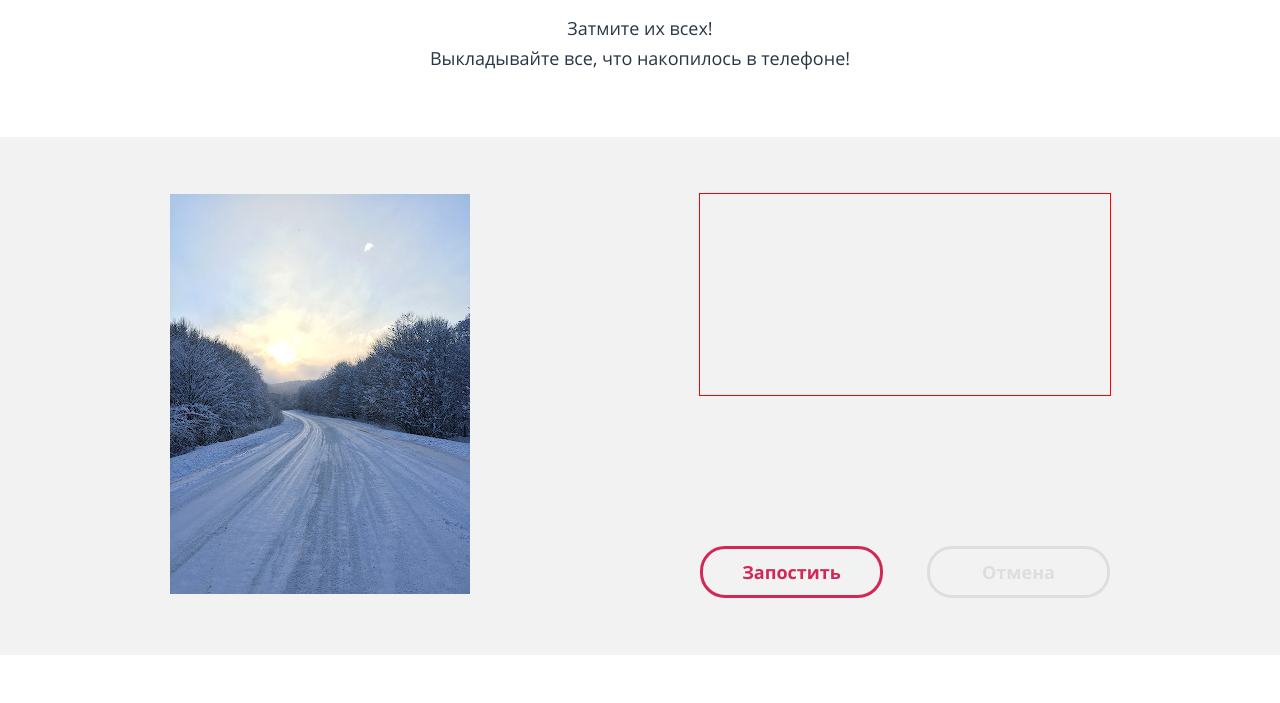
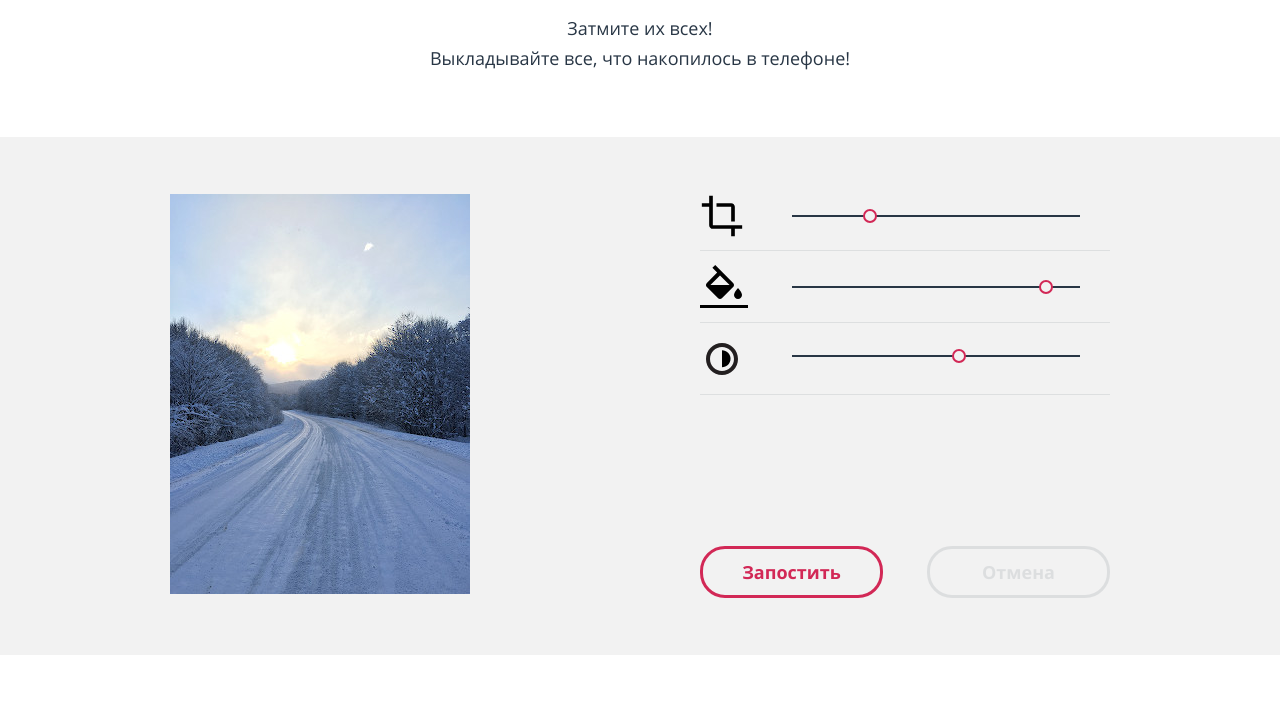
Before and after one commit to DmitryKMRK/182700-pink, a website: page photo.html in a window 1280 px wide. Shown: the part 2380-3083 px from the top of the page. Drawn offline with nearby package versions, Linux system fonts and the light colour scheme; files that its build step writes are made by us from their sources; files whose address does not match are found by name.

Commit message:
Color settings block

```diff
--- a/photo.html
+++ b/photo.html
@@ -197,29 +197,29 @@
                 <div class="color-settings-block__list">
                   <div class="color-settings-block__item color-settings-block__item--size">
                     <div class="color-settings-block__icon color-settings-block__icon--size"></div>
-                    <div class="color-settings-block__item-range">
+                    <div class="color-settings-block__item-range color-settings-block__item-range--size">
                       <div class="color-settings-block__scale"></div>
-                      <div class="color-settings-block__toggle"></div>
+                      <div class="color-settings-block__toggle color-settings-block__toggle--size"></div>
                     </div>
                   </div>
                   <div class="color-settings-block__item color-settings-block__item--color">
                     <div class="color-settings-block__icon color-settings-block__icon--color"></div>
-                    <div class="color-settings-block__item-range">
+                    <div class="color-settings-block__item-range color-settings-block__item-range--color">
                       <div class="color-settings-block__scale"></div>
-                      <div class="color-settings-block__toggle"></div>
+                      <div class="color-settings-block__toggle color-settings-block__toggle--color"></div>
                     </div>
                   </div>
                   <div class="color-settings-block__item color-settings-block__item--contrast">
                     <div class="color-settings-block__icon color-settings-block__icon--contrast"></div>
-                    <div class="color-settings-block__item-range">
+                    <div class="color-settings-block__item-range color-settings-block__item-range--contrast">
                       <div class="color-settings-block__scale"></div>
-                      <div class="color-settings-block__toggle"></div>
+                      <div class="color-settings-block__toggle color-settings-block__toggle--contrast"></div>
                     </div>
                   </div>
-                  <div class="color-settings-block__range">
-                    <div class="color-settings-block__scale"></div>
-                    <div class="color-settings-block__toggle"></div>
-                  </div>
+                </div>
+                <div class="color-settings-block__range color-settings-block__range--mobile">
+                  <div class="color-settings-block__scale color-settings-block__scale--mobile"></div>
+                  <div class="color-settings-block__toggle color-settings-block__toggle--mobile"></div>
                 </div>
 
                 <div class="color-settings-block__buttons">
--- a/sass/blocks/color-settings-block.scss
+++ b/sass/blocks/color-settings-block.scss
@@ -1,7 +1,17 @@
 .color-settings-block {
+  position: relative;
   background: #f2f2f2;
   padding-top: 20px;
   padding-bottom: 41px;
+
+  &::after {
+    content: "";
+    width: 100%;
+    height: 1px;
+    background: #dddfe0;
+    position: absolute;
+    bottom: 195px;
+    }
 }
 
 .color-settings-block__img img {
@@ -9,12 +19,81 @@
   height: 374px;
 }
 
+.color-settings-block__controls {
+  display: flex;
+  flex-direction: column;
+  justify-content: space-between;
+  align-items: center;
+}
+
 .color-settings-block__list {
-  outline: 1px solid red;
+  display: flex;
+  justify-content: space-between;
+  width: 182px;
+  margin: 0 auto;
+  margin-top: 37px;
+}
+
+.color-settings-block__icon {
+  cursor: pointer;
+
+  &--size {
+    width: 44px;
+    height: 44px;
+    background: url("../img/icon-editor-crop.svg") no-repeat;
+  }
+
+  &--color {
+    width: 48px;
+    height: 43px;
+    background: url("../img/icon-editor-fill.svg") no-repeat;
+  }
+
+  &--contrast {
+    width: 32px;
+    height: 32px;
+    margin-top: 6px;
+    background: url("../img/icon-editor-contrast.svg") no-repeat;
+  }
+}
+
+.color-settings-block__range {
+  position: relative;
+  margin-top: 39px;
+  margin-bottom: 35px;
+}
+
+.color-settings-block__scale {
+  display: none;
   width: 240px;
-  height: 120px;
-  margin: 0 auto;
-  margin-top: 41px;
+  height: 2px;
+  background: #283645;
+
+  &--mobile {
+    display: block;
+  }
+}
+
+.color-settings-block__toggle {
+  display: none;
+  box-sizing: border-box;
+  width: 14px;
+  height: 14px;
+  background: #f2f2f2;
+  border: 2px solid #d22856;
+  border-radius: 50%;
+  cursor: pointer;
+  position: absolute;
+  top: -6px;
+
+  &:active {
+    background: #d22856;
+  }
+
+  &--mobile {
+    display: block;
+    left: 193px;
+  }
 }
 
 .color-settings-block__btn {
@@ -67,9 +146,15 @@
   .color-settings-block {
     padding-top: 55px;
     padding-bottom: 52px;
+
+    &::after {
+      display: none;
+    }
   }
 
   .color-settings-block__list {
+    display: flex;
+    flex-direction: column;
     width: 275px;
     height: 190px;
     margin-top: 9px;
@@ -89,10 +174,85 @@
     justify-content: space-between;
   }
 
-  .color-settings-block__controls {
+  .color-settings-block__item {
     display: flex;
-    flex-direction: column;
-    justify-content: space-between;
+    align-items: center;
+    width: 275px;
+    padding-bottom: 24px;
+    border-bottom: 1px solid #dddfe0;
+  }
+
+  .color-settings-block__icon {
+
+    &--size {
+      width: 22px;
+      height: 22px;
+      margin-left: 3px;
+      background-size: cover;
+    }
+
+    &--color {
+      width: 24px;
+      height: 22px;
+      margin-left: 3px;
+      background-size: cover;
+    }
+
+    &--contrast {
+      width: 16px;
+      height: 16px;
+      margin-left: 8px;
+      margin-top: 3px;
+      background-size: cover;
+    }
+  }
+
+  .color-settings-block__range {
+
+    &--mobile {
+      display: none;
+    }
+  }
+
+  .color-settings-block__item-range {
+    position: relative;
+
+    &--size {
+      margin-left: 29px;
+    }
+
+    &--color {
+      margin-left: 28px;
+    }
+
+    &--contrast {
+      margin-left: 31px;
+    }
+
+    &--mobile {
+      display: none;
+    }
+  }
+
+  .color-settings-block__scale {
+    width: 202px;
+    display: block;
+  }
+
+  .color-settings-block__toggle {
+    display: block;
+
+    &--size {
+      left: 146px;
+    }
+
+    &--color {
+      left: 25px;
+    }
+
+    &--contrast {
+      left: 96px;
+    }
   }
 
   .color-settings-block__btn {
@@ -111,16 +271,82 @@
     padding-bottom: 57px;
   }
 
-  .color-settings-block__controls {
-    display: flex;
-    flex-direction: column;
-    justify-content: space-between;
-  }
-
   .color-settings-block__list {
     width: 410px;
     height: 201px;
     margin-top: 0;
+  }
+
+  .color-settings-block__item {
+    width: 410px;
+
+    &--size {
+      padding-bottom: 12px;
+    }
+
+    &--color {
+      padding-bottom: 14px;
+    }
+
+    &--contrast {
+      padding-bottom: 19px;
+    }
+  }
+
+  .color-settings-block__icon {
+
+    &--size {
+      width: 44px;
+      height: 44px;
+      margin-left: 0;
+    }
+
+    &--color {
+      width: 48px;
+      height: 43px;
+      margin-left: 0;
+    }
+
+    &--contrast {
+      width: 32px;
+      height: 32px;
+      margin-top: 6px;
+      margin-left: 6px;
+    }
+  }
+
+  .color-settings-block__item-range {
+
+    &--size {
+      margin-left: 48px;
+    }
+
+    &--color {
+      margin-left: 44px;
+    }
+
+    &--contrast {
+      margin-left: 54px;
+    }
+  }
+
+  .color-settings-block__scale {
+    width: 288px;
+  }
+
+  .color-settings-block__toggle {
+
+    &--size {
+      left: 71px;
+    }
+
+    &--color {
+      left: 247px;
+    }
+
+    &--contrast {
+      left: 160px;
+    }
   }
 
   .color-settings-block__buttons {
```
